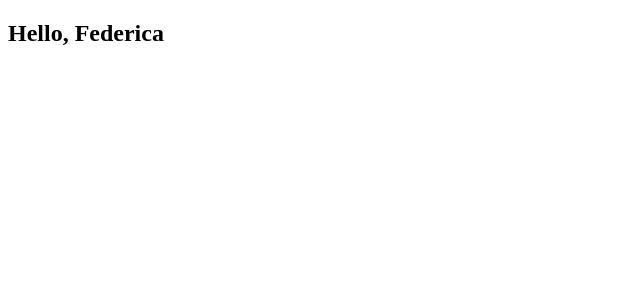
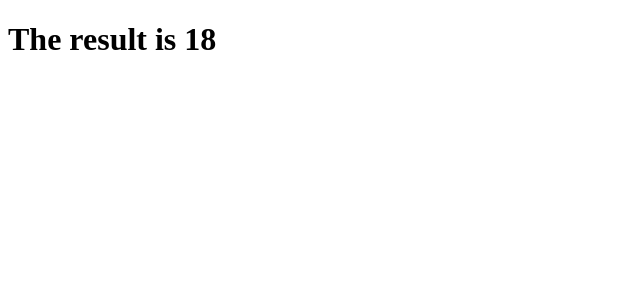
Before and after one commit to Fede-forti/eserciziReact, a React (Create React App) app in the folder esercizio-react/esercizioState/state-app/: page / in a window 1280 px wide. Shown: the top 300 px of the page, without its empty margins (0-640 px from the left). Built offline with nearby package versions, Linux system fonts and the light colour scheme.

Commit message:
exercise done

```diff
--- /dev/null
+++ b/esercizio-react/esercizioState/state-app/src/App.js
@@ -0,0 +1,12 @@
+import React from 'react'
+import { Sum } from './Sum'
+
+export class App extends React.Component{
+    render() {
+        return (
+            <div>
+                <Sum a={3} b={15}/>
+            </div>
+        )
+    }
+}
--- /dev/null
+++ b/esercizio-react/esercizioState/state-app/src/Sum.js
@@ -0,0 +1,11 @@
+import React from "react";
+
+export function Sum({ a, b }) {
+  const numbers = [a + b];
+
+  return (
+    <div>
+      <h1>The result is {numbers}</h1>
+    </div>
+  );
+}
--- a/esercizio-react/esercizioState/state-app/src/index.js
+++ b/esercizio-react/esercizioState/state-app/src/index.js
@@ -1,7 +1,7 @@
 import ReactDOM from 'react-dom'
-import { Greeting } from './Greeting'
+import { App } from './App'
 import './index.css'
 
 
 
-ReactDOM.render(<Greeting />, document.querySelector('#root'))
+ReactDOM.render(<App />, document.querySelector('#root'))
```
